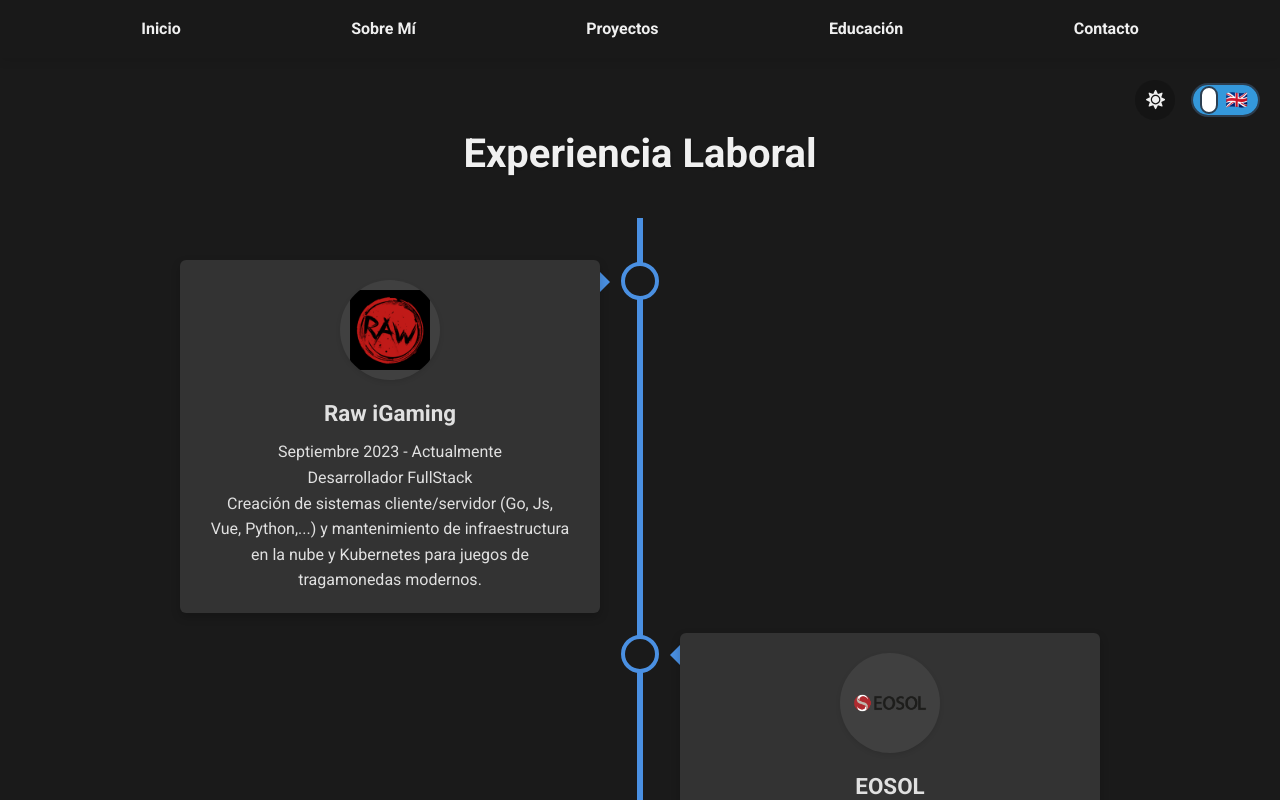
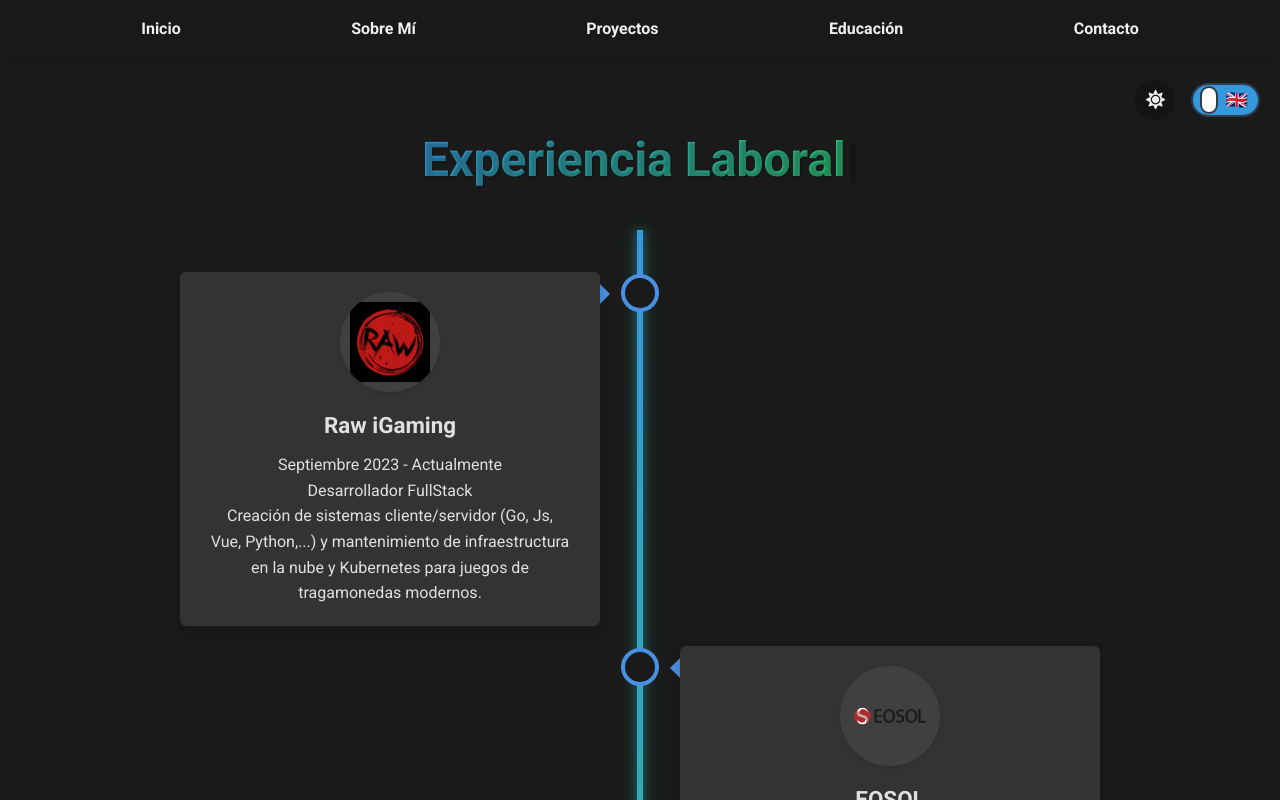
Before and after one commit to Martinsr99/Portfolio-React-Node, a React (Create React App) app in the folder frontend/: page /projects in a window 1280 px wide. Shown: the top 800 px of the page. Built offline with nearby package versions, Linux system fonts and the light colour scheme.

Commit message:
feat: Add first version timeline and laboral experience styles

```diff
--- a/frontend/src/components/Projects.js
+++ b/frontend/src/components/Projects.js
@@ -1,5 +1,6 @@
 import React, { useContext } from 'react';
 import { motion } from 'framer-motion';
+import { ReactTyped as Typed } from 'react-typed'; // Alias si es necesario usar ReactTyped
 import { FaCode } from 'react-icons/fa';
 import { AppContext } from '../AppContext';
 import '../styles/projects.css';
@@ -112,14 +113,21 @@
       transition={{ duration: 0.5 }}
     >
       <div className="background-animation"></div>
+
       <motion.h2
         className="section-title"
         initial={{ opacity: 0, y: -20 }}
         animate={{ opacity: 1, y: 0 }}
         transition={{ duration: 0.5, delay: 0.2 }}
       >
-        {t.workExperience}
+        <Typed
+          strings={[t.workExperience]} // Texto animado con efecto de escritura
+          typeSpeed={50}
+          backSpeed={30}
+          loop={false}
+        />
       </motion.h2>
+
       <div className="timeline">
         {workExperience.map((job, index) => (
           <motion.div
--- a/frontend/src/styles/projects.css
+++ b/frontend/src/styles/projects.css
@@ -32,13 +32,27 @@
 }
 
 .section-title {
-  font-size: 2.5rem;
+  font-size: 3rem; /* Aumenta el tamaño */
   margin-bottom: 2rem;
   text-align: center;
-  color: #2c3e50;
-  text-shadow: 1px 1px 2px rgba(0, 0, 0, 0.1);
-  transition: color 0.5s ease-in-out;
+  background: linear-gradient(135deg, #3498db, #2ecc71);
+  -webkit-background-clip: text;
+  -webkit-text-fill-color: transparent; /* Efecto de texto degradado */
+  text-shadow: 2px 2px 4px rgba(0, 0, 0, 0.2);
+  animation: fadeInText 1s ease-in-out; /* Suaviza la entrada del texto */
 }
+
+@keyframes fadeInText {
+  0% {
+    opacity: 0;
+    transform: translateY(-20px);
+  }
+  100% {
+    opacity: 1;
+    transform: translateY(0);
+  }
+}
+
 
 /* Timeline styles */
 .timeline {
@@ -52,22 +66,32 @@
   content: '';
   position: absolute;
   width: 6px;
-  background-color: #3498db;
+  background: linear-gradient(180deg, #3498db, #2ecc71); /* Degradado para la barra */
   top: 0;
   bottom: 0;
   left: 50%;
   margin-left: -3px;
-  animation: grow 1s ease-out forwards;
+  animation: grow 2s ease-out forwards, pulse 1.5s infinite; /* Añadir animación de crecimiento y pulso */
   transform-origin: top;
+  box-shadow: 0 0 15px rgba(0, 0, 0, 0.1); /* Sombra para profundidad */
   z-index: 1;
 }
 
-@keyframes grow {
-  from { transform: scaleY(0); }
-  to { transform: scaleY(1); }
+@keyframes pulse {
+  0% {
+    box-shadow: 0 0 10px rgba(52, 152, 219, 0.6), 0 0 20px rgba(46, 204, 113, 0.4);
+  }
+  50% {
+    box-shadow: 0 0 20px rgba(52, 152, 219, 0.8), 0 0 30px rgba(46, 204, 113, 0.6);
+  }
+  100% {
+    box-shadow: 0 0 10px rgba(52, 152, 219, 0.6), 0 0 20px rgba(46, 204, 113, 0.4);
+  }
 }
 
+
 .timeline-item {
+  transition: transform 0.3s ease-in-out, box-shadow 0.3s ease-in-out;
   padding: 10px 40px;
   position: relative;
   background-color: inherit;
@@ -77,6 +101,11 @@
   transform: translateX(-50px);
   animation: fadeInSlide 0.5s ease-out forwards;
   animation-delay: calc(var(--item-index) * 0.2s);
+}
+
+.timeline-item:hover {
+  transform: scale(1.03) translateY(-10px); /* Efecto de hover para agrandar y levantar ligeramente */
+  box-shadow: 0 10px 20px rgba(0, 0, 0, 0.2); /* Sombra al hacer hover */
 }
 
 @keyframes fadeInSlide {
--- /dev/null
+++ b/package.json
@@ -0,0 +1,5 @@
+{
+  "dependencies": {
+    "react-typed": "^2.0.12"
+  }
+}
```
Also changed, not shown: 1 other file (tests, documents, lock files or other folders).
